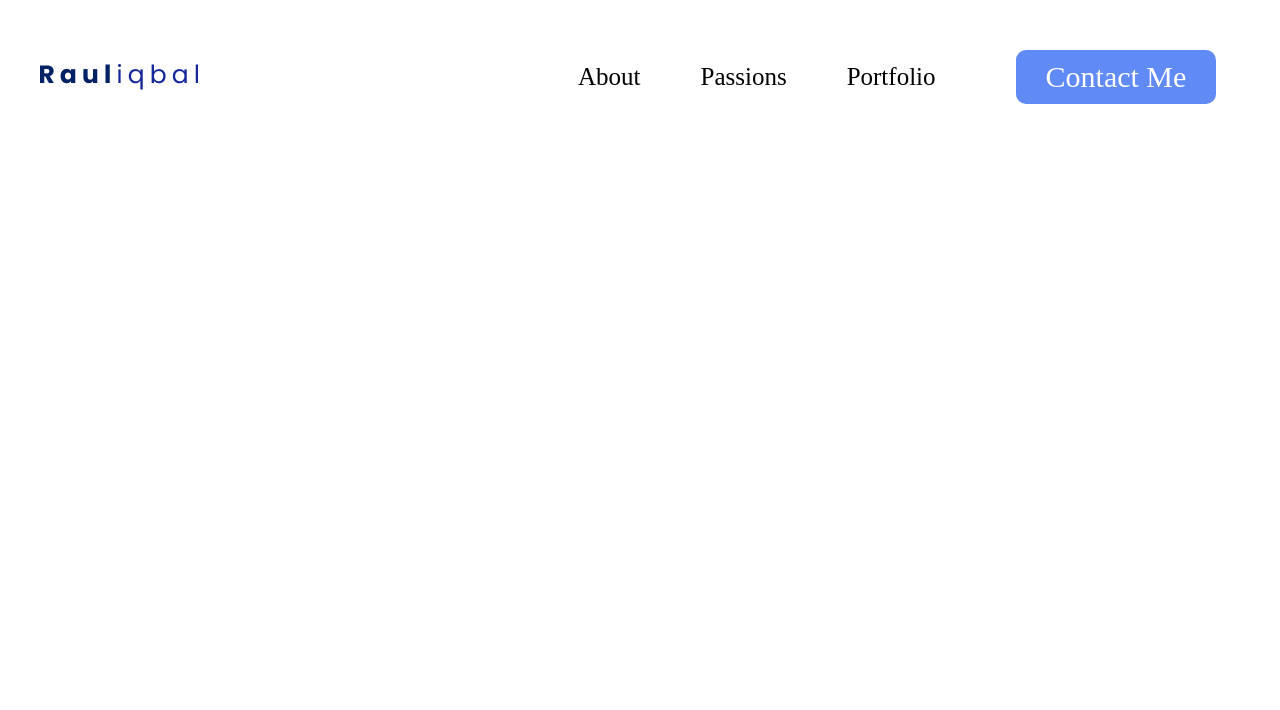
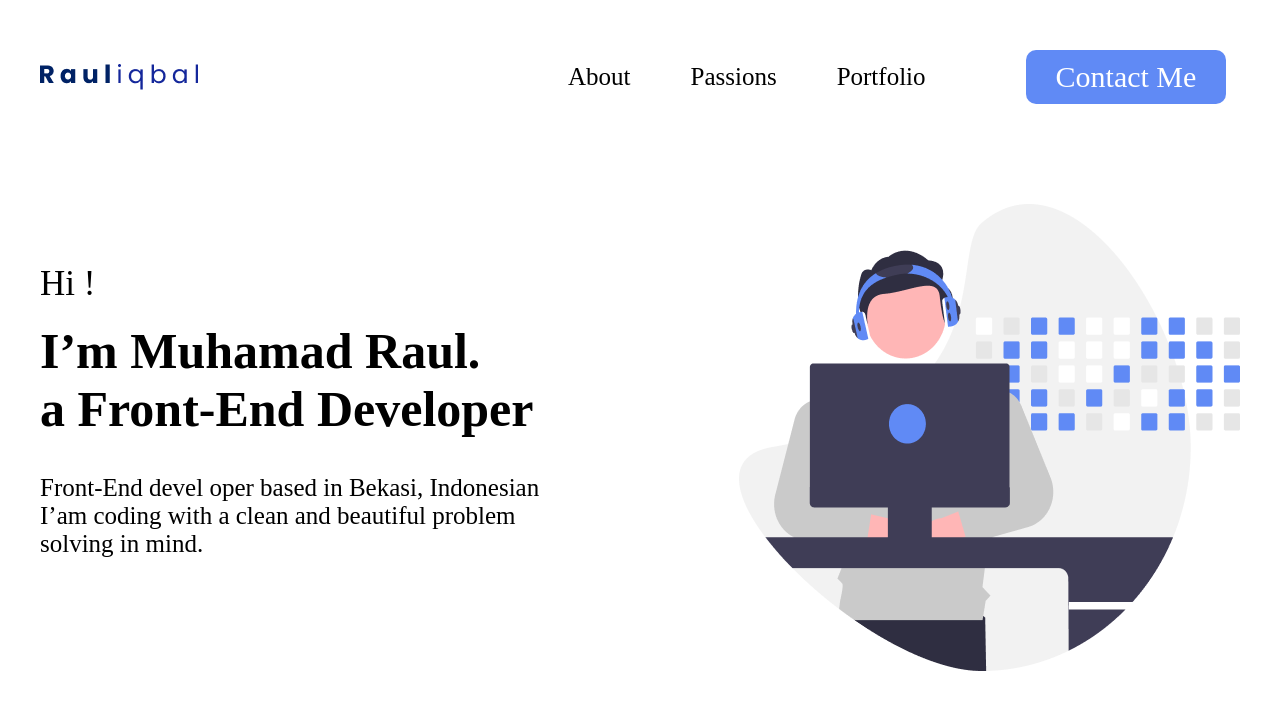
Before and after one commit to rrasulzoda06-web/raul, a plain HTML site: page index.html in a window 1280 px wide. Drawn offline with Linux system fonts and the light colour scheme.

Commit message:
sector 2

```diff
--- a/index.html
+++ b/index.html
@@ -15,7 +15,15 @@
             <p class="a4">Contact Me</p>
     </div>
     <div class="du">
+        <div class="b">
+            <p class="b1">Hi !</p><br>
+            <h1 class="b2">I’m Muhamad Raul. <br> a Front-End Developer</h1><br><br>
+            <p class="b3">Front-End devel oper based in Bekasi, Indonesian <br> I’am coding with a clean and beautiful problem <br>  solving in mind.</p>
+        </div>
+        <div class="bb">
+            <img src="surat/heroImg 1.png" alt="">
+        </div>
+    </div>
 
-    </div>
 </body>
 </html>
--- a/raul.css
+++ b/raul.css
@@ -11,19 +11,39 @@ body{
     padding-top: 50px;
     font-size: 25px;
     align-items: center;
+    margin-bottom: 100px;
+    margin-right: 1px;
 }
 .a1{
-    margin-left: 380px;
+    margin-left: 370px;
     padding-right: 60px;
 }
 .a2{
     padding-right: 60px;
 }
 .a4{
-    margin-left: 80px;
+    margin-left: 100px;
     background-color: #608AF5;
     padding: 10px 30px;
     color: white;
     border-radius: 10px;
     font-size: 30px;
 }
+.du{
+    display: flex;
+    justify-content: space-between;
+    margin-bottom: 130px;
+}
+.b{
+    padding-top: 60px;
+}
+.b1{
+    font-size: 35px;
+}
+.b2{
+    font-size: 50px;
+}
+.b3{
+    font-size: 25px;
+    font-weight: 400;
+}
```
